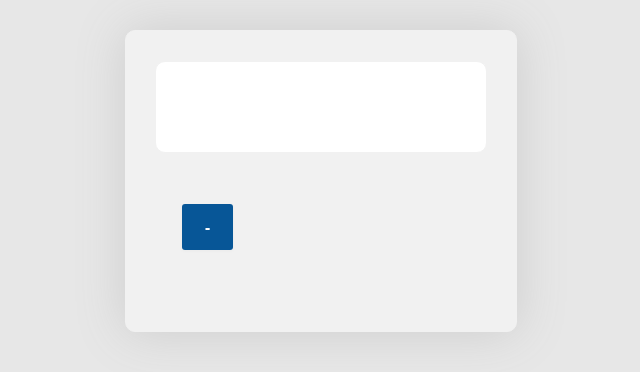
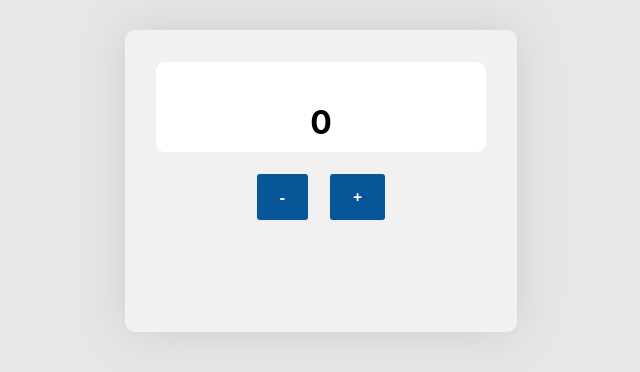
Before and after one commit to aindrajaya/challenge, a React (Create React App) app in the folder chapter4-reactjs/counter/: page / in a window 1280 px wide. Shown: the top 372 px of the page, without its empty margins (319-959 px from the left). Built offline with nearby package versions, Linux system fonts and the light colour scheme.

Commit message:
counter app by jhon

```diff
--- a/chapter4-reactjs/counter/package.json
+++ b/chapter4-reactjs/counter/package.json
@@ -9,7 +9,7 @@
         "bootstrap": "^5.1.3",
         "react": "^18.0.0",
         "react-dom": "^18.0.0",
-    "react-scripts": "5.0.0",
+        "react-scripts": "^5.0.0",
         "web-vitals": "^2.1.4"
     },
     "scripts": {
--- a/chapter4-reactjs/counter/src/App.css
+++ b/chapter4-reactjs/counter/src/App.css
@@ -17,35 +17,40 @@
     padding: 20px;
     border-radius: 10px;
     background-color: rgb(255, 255, 255);
+}
 
+.box h1 {
+    text-align: center;
 }
 
 .boxCenter {
-  width: 280px;
-  margin: 30px auto;
-  padding: 20px;
+    display: flex;
+    justify-content: center;
+    gap: 20px;
 }
 
+
 /* Button CSS */
+
 .button-5 {
     align-items: center;
     background-clip: padding-box;
     background-color: #075697;
     border: 1px solid transparent;
-  border-radius: .25rem;
+    border-radius: 0.25rem;
     box-shadow: rgba(0, 0, 0, 0.02) 0 1px 3px 0;
     box-sizing: border-box;
     color: #fff;
     cursor: pointer;
     display: inline-flex;
-  font-family: system-ui,-apple-system,system-ui,"Helvetica Neue",Helvetica,Arial,sans-serif;
+    font-family: system-ui, -apple-system, system-ui, 'Helvetica Neue', Helvetica, Arial, sans-serif;
     font-size: 16px;
     font-weight: 600;
     justify-content: center;
     line-height: 1.25;
     margin: 0;
     min-height: 3rem;
-  padding: calc(.875rem - 1px) calc(1.5rem - 1px);
+    padding: calc(0.875rem - 1px) calc(1.5rem - 1px);
     position: relative;
     text-decoration: none;
     transition: all 250ms;
@@ -68,6 +73,6 @@
 
 .button-5:active {
     background-color: #c85000;
-  box-shadow: rgba(0, 0, 0, .06) 0 2px 4px;
+    box-shadow: rgba(0, 0, 0, 0.06) 0 2px 4px;
     transform: translateY(0);
 }
--- a/chapter4-reactjs/counter/src/App.js
+++ b/chapter4-reactjs/counter/src/App.js
@@ -3,7 +3,7 @@ import Counter from './Counter';
 
 function App() {
   return (
-    <div className='container'>
+    <div className="container">
       <Counter />
     </div>
   );
--- a/chapter4-reactjs/counter/src/Counter.jsx
+++ b/chapter4-reactjs/counter/src/Counter.jsx
@@ -1,30 +1,46 @@
-import React, { Component } from 'react'
+import React, { Component } from 'react';
 
 export default class Counter extends Component {
-  constructor(props){
+  constructor(props) {
     super(props);
     //Fill this line #1
+    this.state = {
+      value: 0,
+    };
   }
 
   increment = () => {
     //Fill this line #2
-  }
+    let currentValue = this.state.value;
+    this.setState({
+      value: currentValue + 1,
+    });
+  };
 
   decrement = () => {
     //Fill this line #3
-  }
+    let currentValue = this.state.value;
+    this.setState({
+      value: currentValue - 1,
+    });
+  };
 
   render() {
     return (
       <>
-        <div className='box'>
-          <h1>{this.props.count}</h1>
+        <div className="box">
+          <h1>{this.state.value}</h1>
         </div>
-        <div className='boxCenter'>
+        <div className="boxCenter">
           {/* <button className='button-5' onClick={() => this.incrementss()}>+</button> */}
-          <button className='button-5' onClick={() => this.decrement()}>-</button>
+          <button className="button-5" onClick={() => this.decrement()}>
+            -
+          </button>
+          <button className="button-5" onClick={() => this.increment()}>
+            +
+          </button>
         </div>
       </>
-    )
+    );
   }
 }
--- a/chapter4-reactjs/counter/src/index.js
+++ b/chapter4-reactjs/counter/src/index.js
@@ -1,7 +1,7 @@
 import React from 'react';
 import ReactDOM from 'react-dom';
 // import 'bootstrap/dist/css/bootstrap.css';
-import './index.css'
+import './index.css';
 import App from './App';
 import reportWebVitals from './reportWebVitals';
 
--- a/chapter4-reactjs/counter/src/reportWebVitals.js
+++ b/chapter4-reactjs/counter/src/reportWebVitals.js
@@ -1,6 +1,6 @@
-const reportWebVitals = onPerfEntry => {
+const reportWebVitals = (onPerfEntry) => {
     if (onPerfEntry && onPerfEntry instanceof Function) {
-    import('web-vitals').then(({ getCLS, getFID, getFCP, getLCP, getTTFB }) => {
+        import ('web-vitals').then(({ getCLS, getFID, getFCP, getLCP, getTTFB }) => {
             getCLS(onPerfEntry);
             getFID(onPerfEntry);
             getFCP(onPerfEntry);
```
Also changed, not shown: chapter4-reactjs/counter/src/index.css (+5 -8 lines), chapter4-reactjs/counter/src/setupTests.js (line endings or trailing spaces), 1 other file (tests, documents, lock files or other folders). Lines whose indentation alone changed are shown as unchanged.
